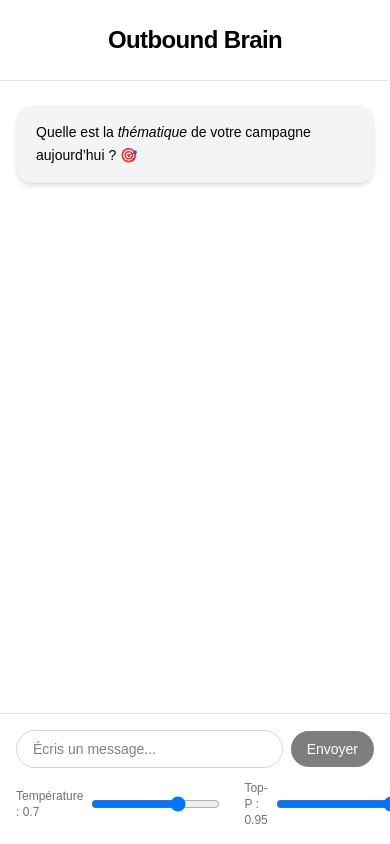
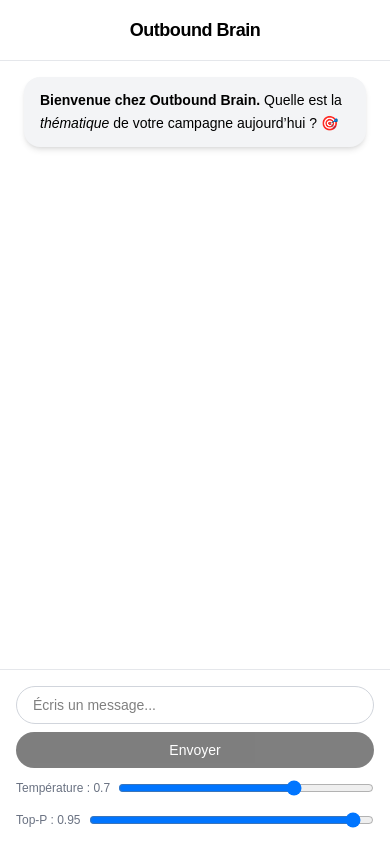
Before and after one commit to damientilman/ai-bot, a Next.js app: page / in a window 390 px wide. Shown: the top 844 px of the page. Built offline with nearby package versions, Linux system fonts and the light colour scheme.

Commit message:
📱 UI responsive mobile + suppression scroll doublon

```diff
--- a/app/page.tsx
+++ b/app/page.tsx
@@ -6,7 +6,7 @@
 
 export default function Page() {
   const [message, setMessage] = useState("");
-  const [history, setHistory] = useState([{ role: 'assistant', content: "Quelle est la *thématique* de votre campagne aujourd’hui ? 🎯" }]);
+  const [history, setHistory] = useState([{ role: 'assistant', content: "**Bienvenue chez Outbound Brain.** Quelle est la *thématique* de votre campagne aujourd’hui ? 🎯" }]);
   const [loading, setLoading] = useState(false);
   const [temperature, setTemperature] = useState(0.7);
   const [topP, setTopP] = useState(0.95);
@@ -51,21 +51,20 @@
 
   return (
     <div className="flex flex-col h-screen bg-white dark:bg-black text-black dark:text-white">
-      <header className="p-6 text-center border-b border-gray-200 dark:border-gray-800 font-bold text-2xl tracking-tight">
+      <header className="p-4 text-center border-b border-gray-200 dark:border-gray-800 font-bold text-lg sm:text-2xl tracking-tight">
         Outbound Brain
       </header>
 
-      <main ref={containerRef} className="flex-1 overflow-y-auto px-4 py-6 space-y-6">
+      <main ref={containerRef} className="flex-1 overflow-y-auto px-4 py-4 space-y-6 w-full max-w-3xl mx-auto">
         {history.map((msg, i) => (
           <div
             key={i}
-            className={`flex justify-center transition-opacity duration-500 animate-fade-in`}
+            className={`flex justify-center transition-opacity duration-500 animate-fade-in px-2`}
           >
             <div
-              className={`rounded-2xl px-5 py-4 text-sm max-w-2xl w-full shadow-md whitespace-pre-wrap leading-relaxed ${
+              className={`rounded-2xl px-4 py-3 text-sm w-full sm:w-auto shadow-md whitespace-pre-wrap leading-relaxed ${
                 msg.role === 'user'
-                  ? 'bg-emerald-500 text-white self-end'
-                  : 'bg-gray-100 dark:bg-gray-800 text-black dark:text-white'
+                  ? 'bg-emerald-500 text-white self-end text-right' : 'bg-gray-100 dark:bg-gray-800 text-black dark:text-white'
               }`}
             >
               <ReactMarkdown remarkPlugins={[remarkGfm]}>{msg.content}</ReactMarkdown>
@@ -75,19 +74,19 @@
 
         {loading && (
           <div className="flex justify-center">
-            <div className="rounded-2xl px-5 py-4 text-sm max-w-2xl w-full bg-gray-200 dark:bg-gray-700 text-black dark:text-white animate-pulse">
+            <div className="rounded-2xl px-4 py-3 text-sm w-full sm:w-auto bg-gray-200 dark:bg-gray-700 text-black dark:text-white animate-pulse">
               <ReactMarkdown>{animatedResponse || "OutboundGPT est en train de rédiger..."}</ReactMarkdown>
             </div>
           </div>
         )}
       </main>
 
-      <footer className="border-t border-gray-200 dark:border-gray-800 p-4">
-        <form onSubmit={handleSubmit} className="flex flex-col gap-3 max-w-4xl mx-auto">
-          <div className="flex gap-2 items-center">
+      <footer className="border-t border-gray-200 dark:border-gray-800 p-4 w-full max-w-3xl mx-auto">
+        <form onSubmit={handleSubmit} className="flex flex-col gap-3">
+          <div className="flex flex-col sm:flex-row gap-2 items-center">
             <textarea
               rows={1}
-              className="flex-1 resize-none rounded-full border border-gray-300 dark:border-gray-700 bg-white dark:bg-black px-4 py-2 text-sm focus:outline-none focus:ring-2 focus:ring-emerald-500"
+              className="flex-1 resize-none rounded-full border border-gray-300 dark:border-gray-700 bg-white dark:bg-black px-4 py-2 text-sm w-full focus:outline-none focus:ring-2 focus:ring-emerald-500"
               placeholder="Écris un message..."
               value={message}
               onChange={(e) => setMessage(e.target.value)}
@@ -95,19 +94,19 @@
             <button
               type="submit"
               disabled={loading || !message.trim()}
-              className="bg-black dark:bg-white text-white dark:text-black rounded-full px-4 py-2 text-sm font-medium hover:opacity-90 disabled:opacity-50"
+              className="bg-black dark:bg-white text-white dark:text-black rounded-full px-4 py-2 text-sm font-medium hover:opacity-90 disabled:opacity-50 w-full sm:w-auto"
             >
               Envoyer
             </button>
           </div>
-          <div className="flex justify-between gap-6 text-xs text-gray-500 dark:text-gray-400">
-            <label className="flex items-center gap-2">
+          <div className="flex flex-col sm:flex-row justify-between gap-4 text-xs text-gray-500 dark:text-gray-400">
+            <label className="flex items-center gap-2 w-full">
               Température : {temperature}
-              <input type="range" min="0" max="1" step="0.01" value={temperature} onChange={(e) => setTemperature(parseFloat(e.target.value))} />
+              <input className="flex-1" type="range" min="0" max="1" step="0.01" value={temperature} onChange={(e) => setTemperature(parseFloat(e.target.value))} />
             </label>
-            <label className="flex items-center gap-2">
+            <label className="flex items-center gap-2 w-full">
               Top-P : {topP}
-              <input type="range" min="0" max="1" step="0.01" value={topP} onChange={(e) => setTopP(parseFloat(e.target.value))} />
+              <input className="flex-1" type="range" min="0" max="1" step="0.01" value={topP} onChange={(e) => setTopP(parseFloat(e.target.value))} />
             </label>
           </div>
         </form>
```
